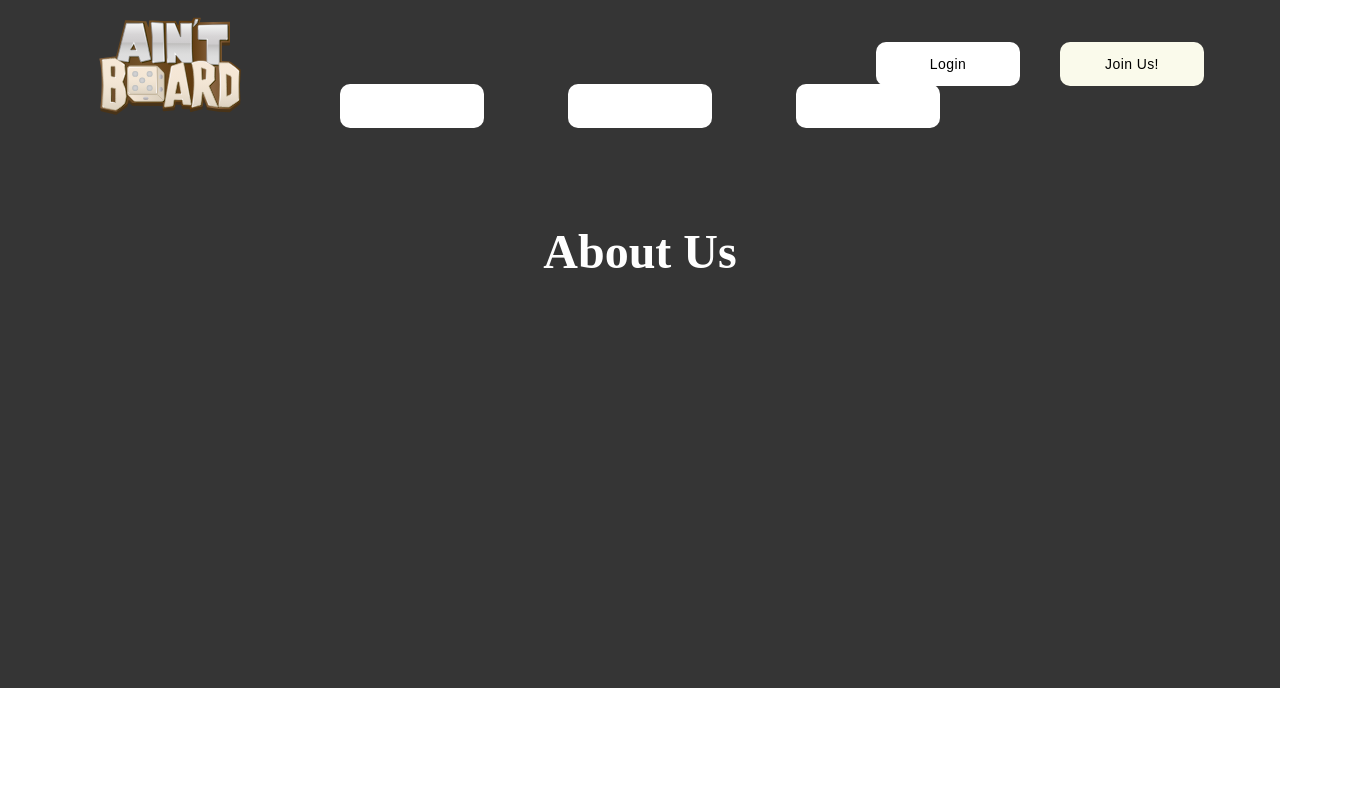
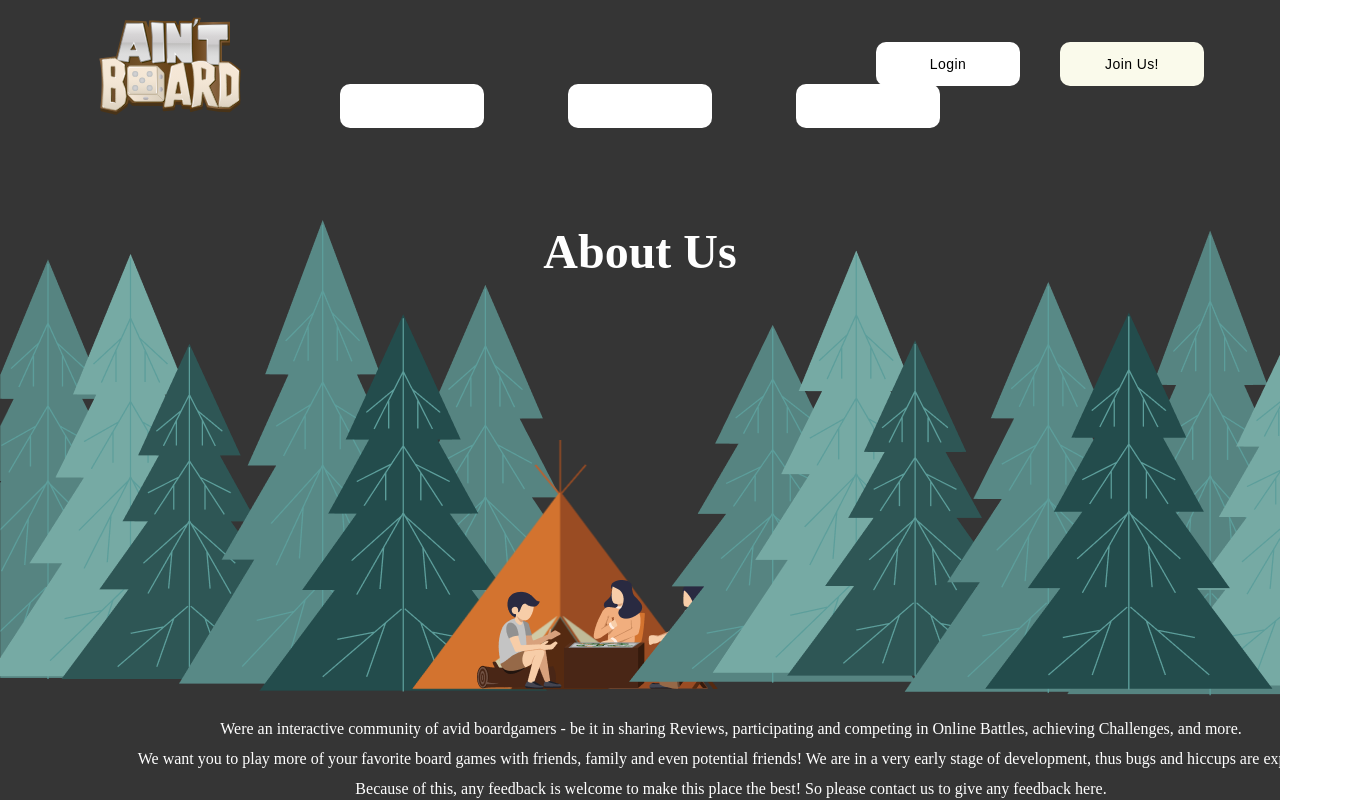
Before and after one commit to idiglove/oku-no-kumo-fe, a Next.js app in the folder project_app/: page /About in a window 1280 px wide. Shown: the top 800 px of the page, 1371 px wide, since content can reach past the window. Built offline with nearby package versions, Linux system fonts and the light colour scheme.

Commit message:
added more to the about page

```diff
--- a/project_app/pages/About.tsx
+++ b/project_app/pages/About.tsx
@@ -2,7 +2,6 @@ import React from 'react';
 import Header from "../components/Header";
 import{NavbarText} from "./style";
 import styled from "styled-components";
-import Footer from "../components/Footer";
 import Image from "next/image";
 
 
@@ -12,10 +11,55 @@ import Image from "next/image";
   <AboutContainer>
     <HeaderWrapper>
       <Header header={<NavbarText>About Us</NavbarText>}/>
+         <div
+        style={{
+          position: "absolute",
+          width: "25rem",
+          zIndex: "0",
+          left: "0px",
+          bottom: "0",
+          top: "220px",
+        }}
+      >
+        <Image src="/trees_left.png" width={630} height={472} alt="image" />
+      </div>
+       <div
+        style={{
+          position: "absolute",
+          left: "412.31px",
+          top: "440px",
+        }}
+      >
+        <Image src="/Tent.png" width={296} height={250} alt="image" />
+      </div>
+      <div
+        style={{
+          position: "absolute",
+          left: "477px",
+          top: "580px",
+          bottom: "90.57%",
+          zIndex: "0",
+        }}
+      >
+        <Image src="/people.png" width={244} height={109}alt="image" />
+      </div>
+         <div
+        style={{
+          position: "absolute",
+          bottom: "0",
+          right: "0",
+          zIndex: "0",
+          top: "14.4rem",
+        }}
+      >
+        <Image src="/trees_right.png" width={651} height={466}alt="image" />
+      </div>
      </HeaderWrapper>
-   {/* <AboutWrapper>
+    <AboutWrapper>
        <p>
-        Were an interactive community of avid boardgamers - be it in sharing Reviews, participating and competing in Online Battles, achieving Challenges, and more.
+        Were an interactive community of avid boardgamers -
+        be it in sharing Reviews, participating and competing
+         in Online Battles, achieving Challenges, and more.
         <br>
         </br>
     We want you to play more of your favorite board games with friends, family and even potential friends!
@@ -29,7 +73,7 @@ import Image from "next/image";
    </AboutWrapper>
 <FooterContainer>
 
-</FooterContainer> */}
+</FooterContainer>
   </AboutContainer>
 
    )
@@ -46,6 +90,7 @@ font-size: 16px;
  `
 const HeaderWrapper=styled.div`
 width: 100%;
+font-size: 1.75rem;
 background-color: rgb(53, 53, 53);
 min-height: 35rem;
 position: relative;
@@ -55,38 +100,36 @@ position: relative;
 z-index: 5;
 text-align: center;
 
-
  `
  const AboutWrapper=styled.div`
     background-color: rgb(53, 53, 53);
-font-family: Quicksand-Regular;
     color: white;
-height:531px;
+    padding: 0px 2rem 2rem;
     text-align: center;
-
+    height:156px;
+    top:0;
  p{
 position: absolute;
 margin: 0px auto;
-width: 50%;
+width: 100%;
 display: block;
-width: 1266px;
-height: 1017px;
 left: 91px;
 top: 714px;
-font-family: 'Quicksand';
+font-family: Quicksand-Regular;
 font-size: 16px;
 line-height: 30px;
  color: #FFFFFF;
  }
-
 `
 
+
 const FooterContainer=styled.div`
-position: absolute;
-width: 1440px;
-height: 379px;
-left: 0px;
-top: 1088px;
+position: relative;
+    display: flex;
+    justify-content: space-between;
+    width: 100%;
+    height: 25rem;
+    background-color:grey;
  `
 
  export default About;
```
Lines whose indentation alone changed are shown as unchanged.
